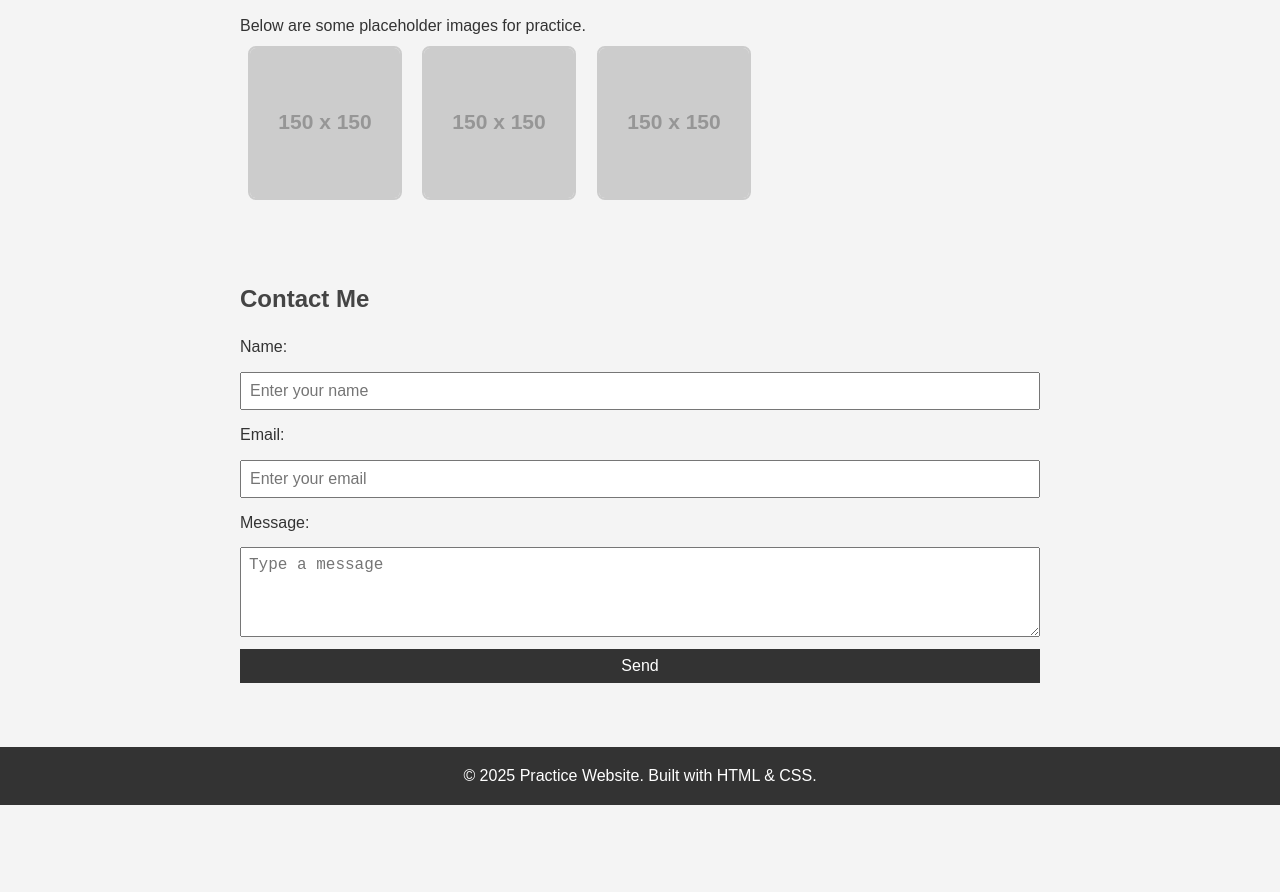
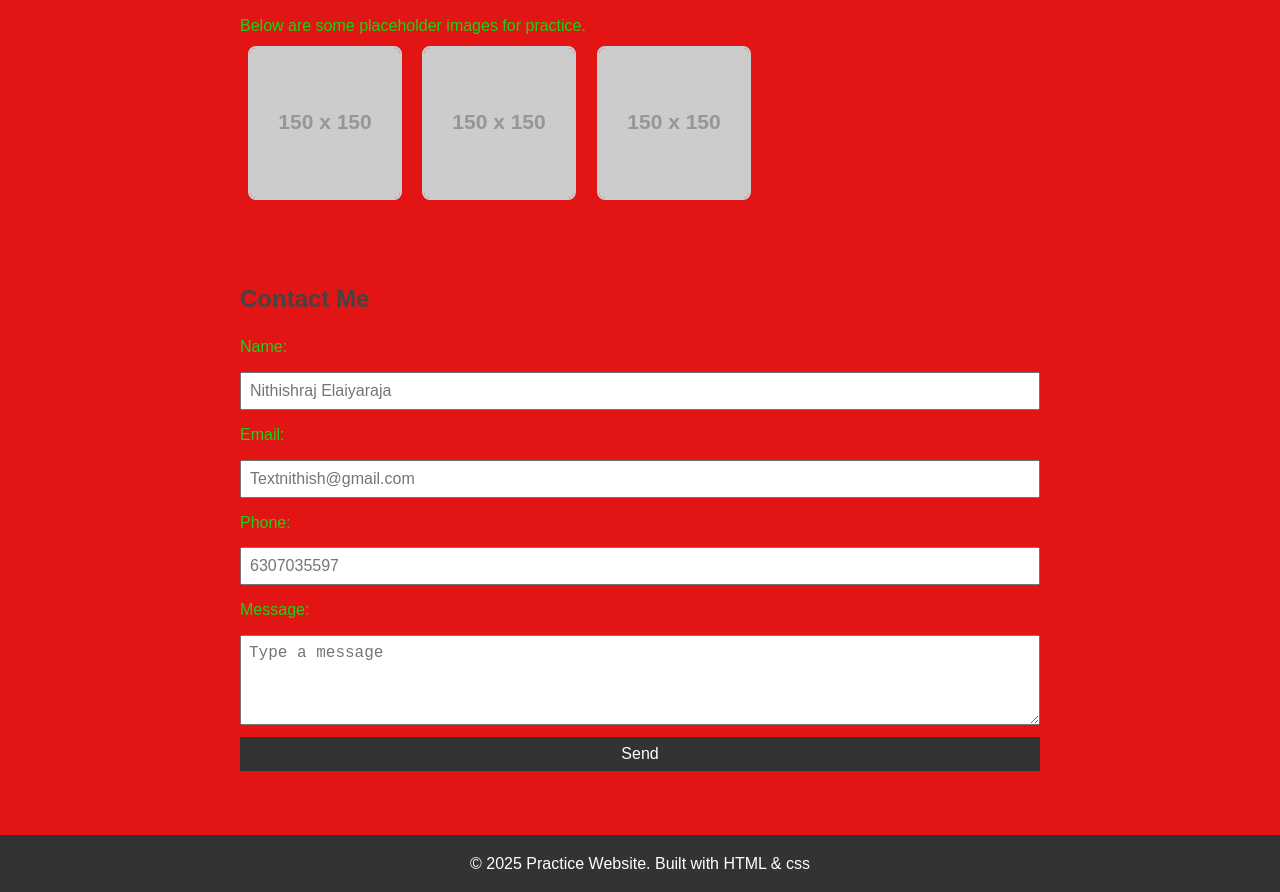
Before and after one commit to prof-rajab/Lab-1---HTML-CSS, a plain HTML site: page index.html in a window 1280 px wide. Shown: the part 360-1252 px from the top of the page. Before the commit the page ends 1165 px from the top, so only its background shows below. Drawn offline with Linux system fonts and the light colour scheme.

Commit message:
Lab 1
lap 1 complete

```diff
--- a/index.html
+++ b/index.html
@@ -12,6 +12,7 @@
     <h1>Welcome to My Practice Website</h1>
     <nav>
       <ul>
+        <li><a href="#home">Home</a></li>
         <li><a href="#about">About</a></li>
         <li><a href="#gallery">Gallery</a></li>
         <li><a href="#contact">Contact</a></li>
@@ -33,8 +34,8 @@
   <section id="gallery">
     <h2>Gallery</h2>
     <p>Below are some placeholder images for practice.</p>
-    <img src="https://via.placeholder.com/150" alt="Placeholder 1" />
-    <img src="https://via.placeholder.com/150" alt="Placeholder 2" />
+    <img src="https://via.placeholder.com/150" alt="Car" />
+    <img src="https://via.placeholder.com/150" alt="flower" />
     <img src="https://via.placeholder.com/150" alt="Placeholder 3" />
   </section>
 
@@ -43,10 +44,13 @@
     <h2>Contact Me</h2>
     <form>
       <label for="name">Name:</label>
-      <input type="text" id="name" placeholder="Enter your name" required />
+      <input type="text" id="name" placeholder="Nithishraj Elaiyaraja" required />
 
       <label for="email">Email:</label>
-      <input type="email" id="email" placeholder="Enter your email" required />
+      <input type="email" id="email" placeholder="Textnithish@gmail.com" required />
+
+      <label for="phone">Phone:</label>
+      <input type="phone" id="phone" placeholder="6307035597" required />
 
       <label for="message">Message:</label>
       <textarea id="message" rows="4" placeholder="Type a message"></textarea>
@@ -57,7 +61,7 @@
 
   <!-- Footer -->
   <footer>
-    <p>© 2025 Practice Website. Built with HTML & CSS.</p>
+    <p>© 2025 Practice Website. Built with HTML & css
   </footer>
 </body>
 </html>
--- a/style.css
+++ b/style.css
@@ -7,14 +7,14 @@ body, h1, h2, p, ul, li {
 body {
   font-family: Arial, sans-serif;
   line-height: 1.6;
-  background-color: #f4f4f4;
-  color: #333;
+  background-color: #e21414;
+  color: #18d418;
 }
 
 /* Header */
 header {
-  background: #333;
-  color: #fff;
+  background: #186305;
+  color: #0e8da3;
   padding: 1rem 0;
   text-align: center;
 }
```
